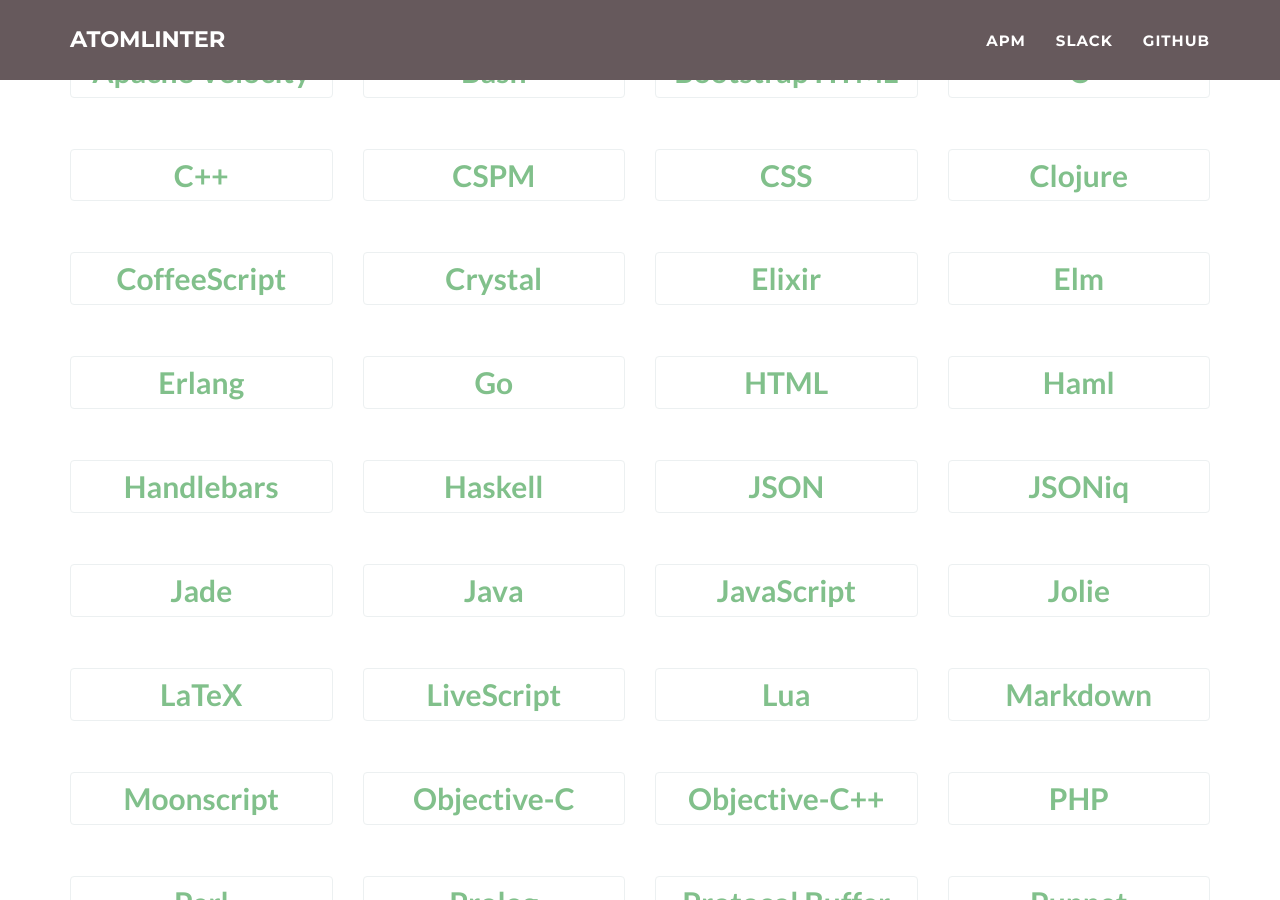
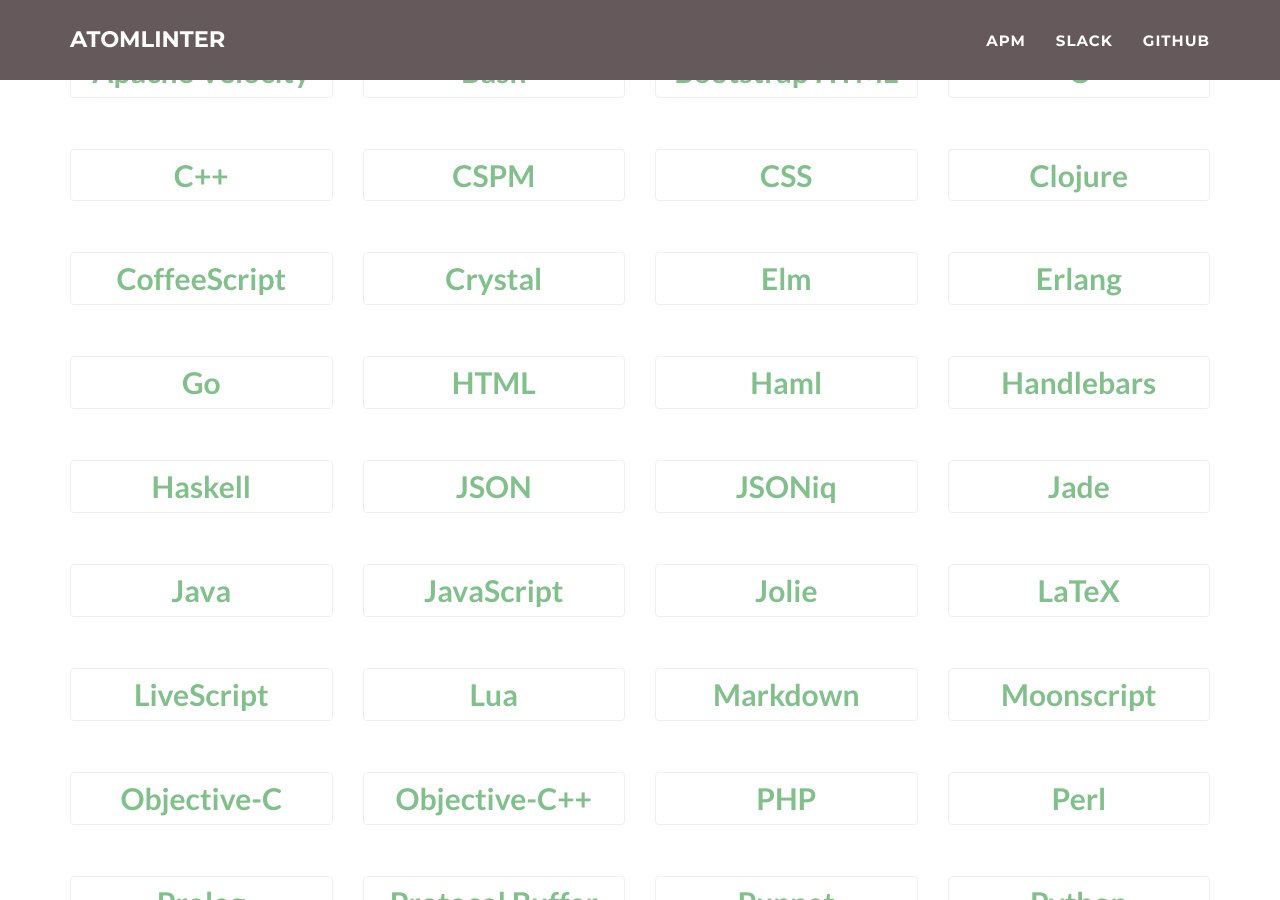
Before and after one commit to AtomLinter/atomlinter.github.io, a Jekyll site: the page built from index.html, in a window 1280 px wide and 900 px high, scrolled down 824 px. Built offline with Jekyll 4.4.1, drawn with Linux system fonts in a browser that asks for light colours.

Commit message:
Remove linter-elixirc
Ref: AtomLinter/linter-elixirc#11

```diff
--- a/_config.yml
+++ b/_config.yml
@@ -260,11 +260,6 @@
         packages:
           - title: linter-rust
             url: https://atom.io/packages/linter-rust
-      - title: Elixir
-        modal: elixir
-        packages:
-          - title: linter-elixirc
-            url: https://atom.io/packages/linter-elixirc
       - title: Erlang
         modal: erlang
         packages:
```
